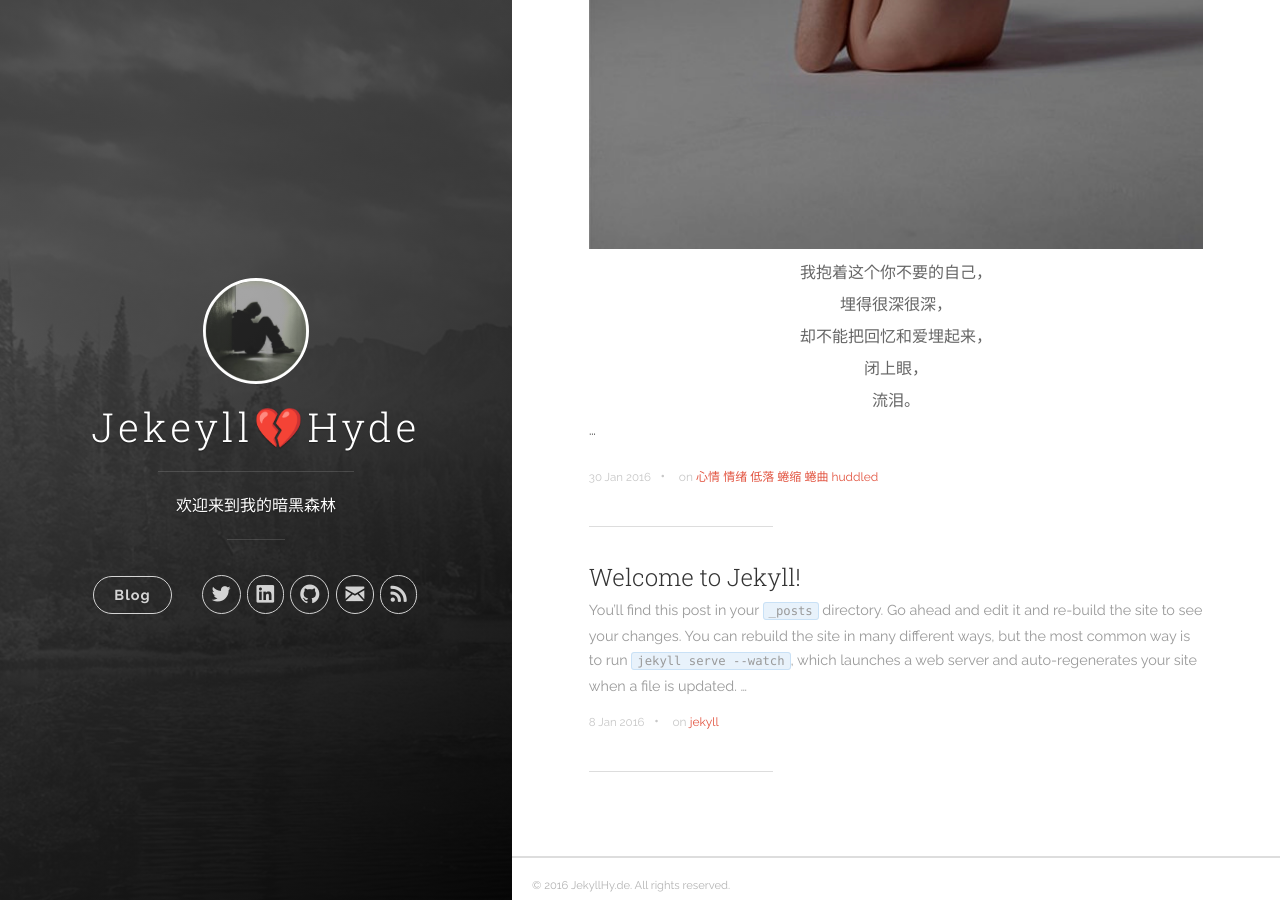
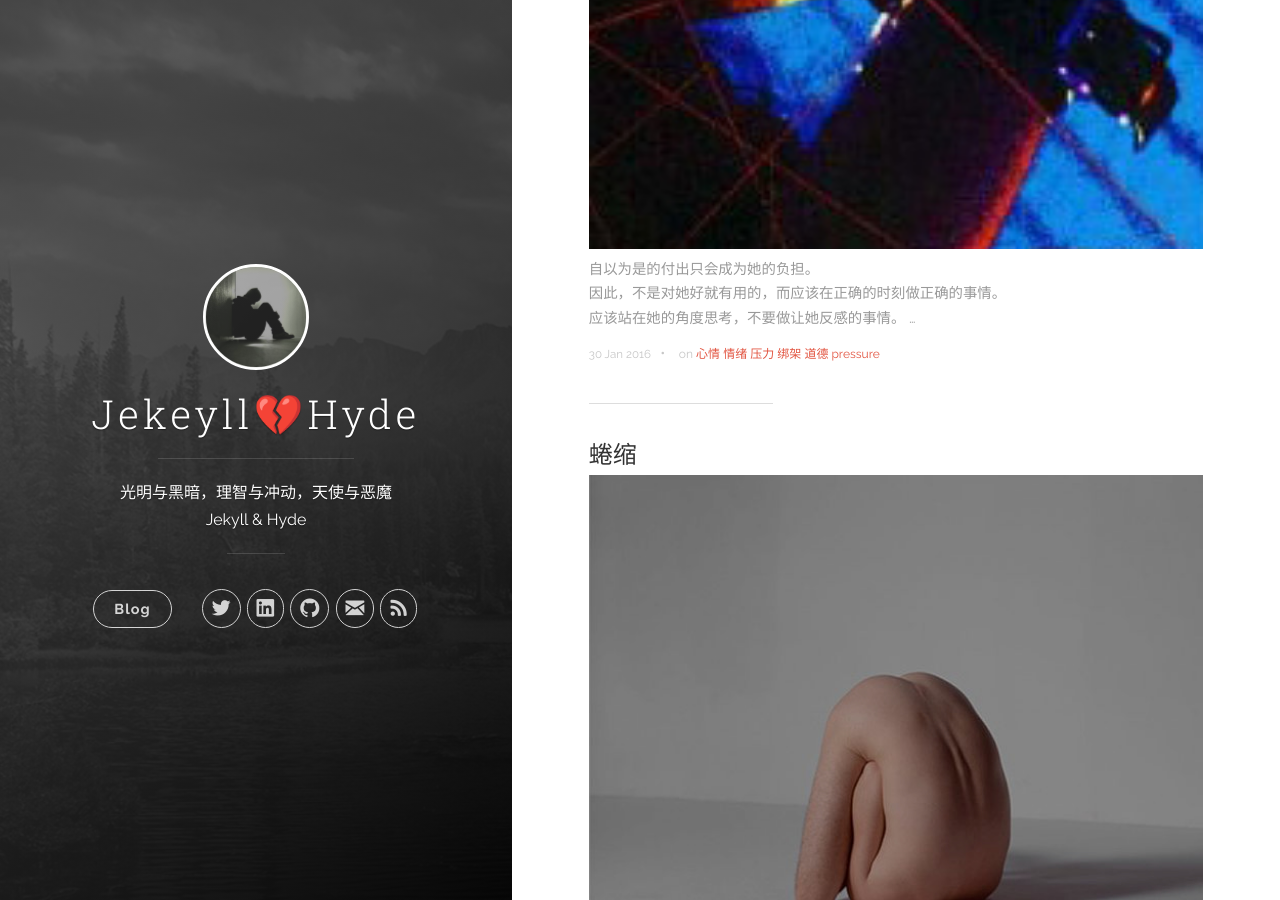
Before and after one commit to sakiyomu/Jekyll-Chu, a Jekyll site: the page built from index.html, in a window 1280 px wide and 900 px high, scrolled down 451 px. Built offline with Jekyll 4.4.1, drawn with Linux system fonts in a browser that asks for light colours; the list of posts is cut into pages by our own code.

Commit message:
new post
压力

```diff
--- a/_config.yml
+++ b/_config.yml
@@ -1,6 +1,6 @@
 # Site settings
 title: Jekeyll&#128148;Hyde
-description: '欢迎来到我的暗黑森林'
+description: '光明与黑暗，理智与冲动，天使与恶魔<br />Jekyll &amp; Hyde'
 url: 'http://jekyllhy.de'
 baseurl: '/'
 # google_analytics: 'UA-XXXXXX-X'
--- a/_posts/2016-01-08-welcome-to-jekyll.markdown
+++ /dev/null
@@ -1,26 +0,0 @@
----
-layout: post
-title:  "Welcome to Jekyll!"
-date:   2016-01-08 15:04:23
-categories: jekyll update
-tags: [jekyll]
----
-You’ll find this post in your `_posts` directory. Go ahead and edit it and re-build the site to see your changes. You can rebuild the site in many different ways, but the most common way is to run `jekyll serve --watch`, which launches a web server and auto-regenerates your site when a file is updated.
-
-To add new posts, simply add a file in the `_posts` directory that follows the convention `YYYY-MM-DD-name-of-post.ext` and includes the necessary front matter. Take a look at the source for this post to get an idea about how it works.
-
-Jekyll also offers powerful support for code snippets:
-
-{% highlight ruby %}
-def print_hi(name)
-  puts "Hi, #{name}"
-end
-print_hi('Tom')
-#=> prints 'Hi, Tom' to STDOUT.
-{% endhighlight %}
-
-Check out the [Jekyll docs][jekyll] for more info on how to get the most out of Jekyll. File all bugs/feature requests at [Jekyll’s GitHub repo][jekyll-gh]. If you have questions, you can ask them on [Jekyll’s dedicated Help repository][jekyll-help].
-
-[jekyll]:      http://jekyllrb.com
-[jekyll-gh]:   https://github.com/jekyll/jekyll
-[jekyll-help]: https://github.com/jekyll/jekyll-help
--- a/_posts/2016-01-30-蜷缩.markdown
+++ b/_posts/2016-01-30-蜷缩.markdown
@@ -2,7 +2,7 @@
 layout: post
 title:  "蜷缩"
 date:   2016-01-30 01:15:50
-categories: 情绪
+categories: Hyde
 tags: [心情, 情绪, 低落, 蜷缩, 蜷曲, huddled]
 ---
 <a href="/images/postimg/2016-01-30_2.jpg"><img src="/images/postimg/2016-01-30.jpg" width="100%" alt="蜷缩"></a>
```
Also changed, not shown: _posts/2016-01-30-压力.markdown (added, +21 -0 lines), README.md, images/postimg/2016-01-30_3.jpg (added), 7 other files.
